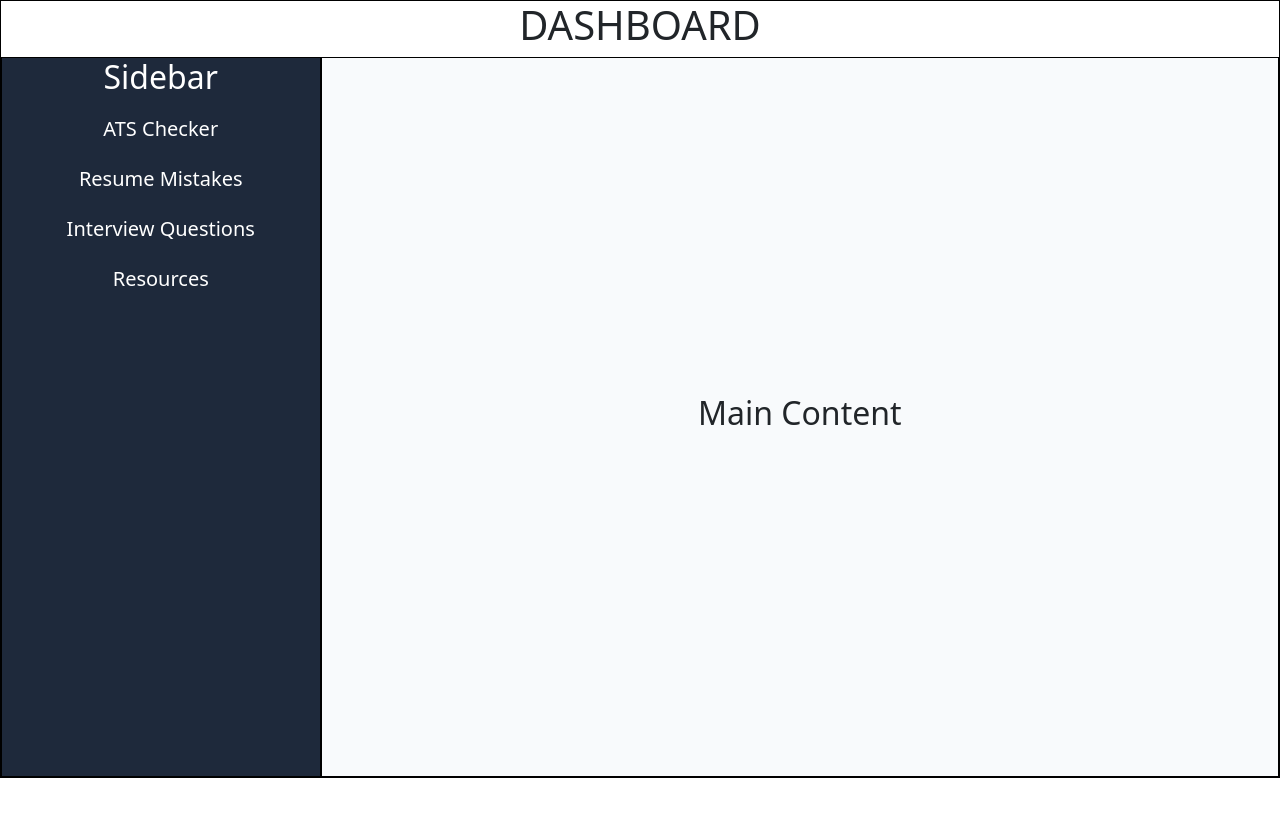
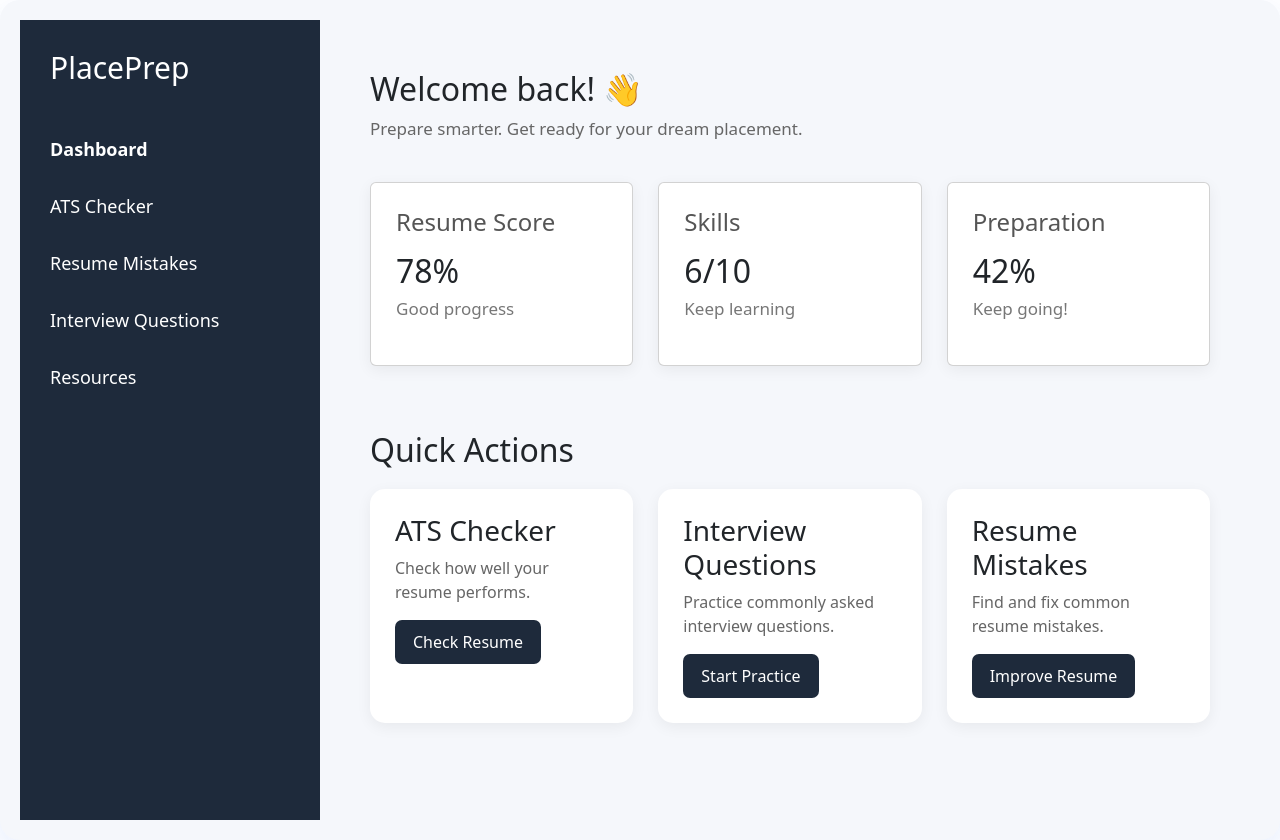
Before and after one commit to Raveena0410/PlacementPro-AI, a React (Vite) app: page /dashboard in a window 1280 px wide. Before the commit the page ends 800 px from the top, so only its background shows below. Built offline with nearby package versions, Linux system fonts and the light colour scheme.

Commit message:
add all this

```diff
--- a/package.json
+++ b/package.json
@@ -10,6 +10,7 @@
     "preview": "vite preview"
   },
   "dependencies": {
+    "axios": "^1.19.0",
     "react": "^19.2.7",
     "react-dom": "^19.2.7",
     "react-router-dom": "^7.18.2"
--- a/src/Components/Dash.css
+++ b/src/Components/Dash.css
@@ -1,59 +1,119 @@
-.dash{
-    width:100%;
-    text-align:center;
-    background-color:#ffffff ;
-    border:1px solid black;
-
-}
-.das{
-    display:flex;
-
-    width:100%;
-    min-height:90vh;
-    background-color:#f8fafc ;
-
-
-
-}
-.das1{
-    display:flex;
-    align-items:center;
-    justify-content: flex-start;
-    width:25%;
-    flex-direction:column;
-    border:1px solid black;
-    background-color: #1e293b ;
-    color:#ffffff ;
-
-
-
-}
-.das2{
-    display:flex;
-    flex-direction:column;
-    justify-content:center;
-    width:75%;
-    align-items:center;
-    border:1px solid black;
-}
-.side{
-    list-style-type:none;
-    display:flex;
-    flex-direction:column;
-    justify-content:center;
-    align-items:center;
-    font-size:20px;
-
-    padding: 0;
-    color: #ffffff ;
-
-}
-.side li {
-    padding: 10px 15px;
-    cursor: pointer;
-    border-radius: 8px;
+* {
+    box-sizing: border-box;
 }
 
-.side li:hover{
-    color: #334155 ;
+.dashboard {
+    min-height: 100vh;
+    display: flex;
+    background: #f5f7fb;
 }
+
+/* SIDEBAR */
+
+.sidebar {
+    width: 300px;
+    min-height: 100vh;
+    background: #1e2a3b;
+    color: white;
+    padding: 30px;
+}
+
+.sidebar h1 {
+    font-size: 30px;
+    margin-bottom: 50px;
+}
+
+.side-menu p {
+    font-size: 18px;
+    margin: 30px 0;
+    cursor: pointer;
+}
+
+.side-menu p:first-child {
+    font-weight: bold;
+}
+
+/* MAIN CONTENT */
+
+.content {
+    flex: 1;
+    padding: 50px;
+}
+
+.welcome h2 {
+    font-size: 32px;
+    margin-bottom: 8px;
+}
+
+.welcome p {
+    color: #666;
+    font-size: 17px;
+}
+
+/* STATS */
+
+.stats {
+    display: grid;
+    grid-template-columns: repeat(3, 1fr);
+    gap: 25px;
+    margin-top: 40px;
+}
+
+.card {
+    background: white;
+    padding: 25px;
+    border-radius: 15px;
+    box-shadow: 0 4px 15px rgba(0, 0, 0, 0.06);
+}
+
+.card h3 {
+    margin: 0;
+    color: #555;
+}
+
+.card h2 {
+    font-size: 32px;
+    margin: 15px 0 5px;
+}
+
+.card p {
+    color: #777;
+}
+
+/* QUICK ACTIONS */
+
+.section-title {
+    margin-top: 50px;
+}
+
+.actions {
+    display: grid;
+    grid-template-columns: repeat(3, 1fr);
+    gap: 25px;
+    margin-top: 20px;
+}
+
+.action-card {
+    background: white;
+    padding: 25px;
+    border-radius: 15px;
+    box-shadow: 0 4px 15px rgba(0, 0, 0, 0.06);
+}
+
+.action-card p {
+    color: #666;
+    line-height: 1.5;
+}
+
+.action-card button {
+    border: none;
+    background: #1e2a3b;
+    color: white;
+    padding: 10px 18px;
+    border-radius: 7px;
+    cursor: pointer;
+}
+
+.action-card button:hover {
+    opacity: 0.9;
+}
--- a/src/Components/Dashboard.jsx
+++ b/src/Components/Dashboard.jsx
@@ -1,32 +1,79 @@
-import React from 'react'
-import "./Dash.css";
+import React from 'react';
+import './Dash.css';
 
 const Dashboard = () => {
     return (
-    <>
-    <div className="dash">
-    <h1>DASHBOARD</h1>
-    <div className="das">
-        <div className="das1">
-            <h2> Sidebar  </h2>
-            <ul className="side">
-              <li> ATS Checker </li>
-              <li>Resume Mistakes</li>
-              <li>Interview Questions</li>
-              <li> Resources </li>
-            </ul>
+        <div className="dashboard">
 
+            <aside className="sidebar">
+                <h1>PlacePrep</h1>
+
+                <div className="side-menu">
+                    <p>Dashboard</p>
+                    <p>ATS Checker</p>
+                    <p>Resume Mistakes</p>
+                    <p>Interview Questions</p>
+                    <p>Resources</p>
                 </div>
-        <div className="das2">
-            <h2> Main Content </h2>
+            </aside>
+
+            <main className="content">
+
+                <div className="welcome">
+                    <h2>Welcome back! 👋</h2>
+                    <p>Prepare smarter. Get ready for your dream placement.</p>
+                </div>
+
+                <div className="stats">
+
+                    <div className="card">
+                        <h3>Resume Score</h3>
+                        <h2>78%</h2>
+                        <p>Good progress</p>
+                    </div>
+
+                    <div className="card">
+                        <h3>Skills</h3>
+                        <h2>6/10</h2>
+                        <p>Keep learning</p>
+                    </div>
+
+                    <div className="card">
+                        <h3>Preparation</h3>
+                        <h2>42%</h2>
+                        <p>Keep going!</p>
+                    </div>
 
                 </div>
 
-    </div>
+                <h2 className="section-title">Quick Actions</h2>
+
+                <div className="actions">
+
+                    <div className="action-card">
+                        <h3>ATS Checker</h3>
+                        <p>Check how well your resume performs.</p>
+                        <button>Check Resume</button>
                     </div>
 
-    </>
-  )
-}
+                    <div className="action-card">
+                        <h3>Interview Questions</h3>
+                        <p>Practice commonly asked interview questions.</p>
+                        <button>Start Practice</button>
+                    </div>
 
-export default Dashboard
+                    <div className="action-card">
+                        <h3>Resume Mistakes</h3>
+                        <p>Find and fix common resume mistakes.</p>
+                        <button>Improve Resume</button>
+                    </div>
+
+                </div>
+
+            </main>
+
+        </div>
+    );
+};
+
+export default Dashboard;
--- a/src/Components/Login.jsx
+++ b/src/Components/Login.jsx
@@ -1,7 +1,24 @@
-import React from "react";
+import React, { useState } from "react";
 import "./Login.css";
+import axios from 'axios';
 
 const Login = () => {
+  const [email, setEmail] = useState("");
+  const [password, setpassword] = useState("");
+  const handleLogin = async (e) => {
+    e.preventDefault();
+  try{
+    const res=await axios.post('http://localhost:5000/api/login',{
+      email,
+      password
+    })
+
+  }
+  catch(err){
+    console.log(err);
+  }
+}
+
   return (
     <div className="login-page">
 
@@ -18,7 +35,7 @@ const Login = () => {
           Login to continue
         </p>
 
-        <form className="login-form">
+        <form className="login-form" onSubmit={handleLogin}>
 
           <div className="login-field">
             <label htmlFor="email">Email</label>
@@ -26,6 +43,7 @@ const Login = () => {
               type="email"
               id="email"
               placeholder="Enter your email"
+              onChange={(e)=>setEmail(e.target.value)}
             />
           </div>
 
@@ -35,6 +53,7 @@ const Login = () => {
               type="password"
               id="password"
               placeholder="Enter your password"
+              onChange={(e)=>setpassword(e.target.value)}
             />
           </div>
 
--- a/src/Components/Signup.jsx
+++ b/src/Components/Signup.jsx
@@ -1,10 +1,13 @@
-import React from 'react'
+import React, { useState } from 'react';
+import axios from 'axios';
 import './Signup.css';
+import { useNavigate } from 'react-router-dom';
 
 const Signup = () => {
     const[email,setemail]=useState();
     const[password,setpassword]=useState();
     const[confirmpassword,setconfirmpassword]=useState();
+    const navigate = useNavigate();
     const handle=async(e)=>{
         e.preventDefault();
         if (confirmpassword!==password){
@@ -13,8 +16,20 @@ const Signup = () => {
 
 
         }
-        const res=await axios.post()
+    try {
+        const response = await axios.post('http://localhost:5000/api/signup', {
+            email,
+            password
+        });
+        navigate('/dashboard');
+
+        console.log(response.data);
+        alert("Signup successful!");
+    } catch (error) {
+        console.log(error);
+        alert("Signup failed");
     }
+};
   return (
     <>
     <div className="main">
@@ -24,22 +39,19 @@ const Signup = () => {
         </h2>
         <p>Sign up to get started</p>
 
-        <form>
-            <div className="sign">
-            <label htmlFor="name">Name</label>
-            <input type="text" id="name" placeholder='Enter your name' />
-            </div>
+        <form onSubmit={handle}>
+
             <div className="sign">
             <label htmlFor="email">Email</label>
-            <input type="email" id="email" placeholder='Enter your email' />
+            <input type="email" id="email" onChange={(e) => setemail(e.target.value)} placeholder='Enter your email' />
             </div>
             <div className="sign">
             <label htmlFor="password">Password</label>
-            <input type="password" id="password" placeholder='Enter your password' />
+            <input type="password" id="password" placeholder='Enter your password' onChange={(e) =>setpassword(e.target.value)} />
             </div>
             <div className="sign">
                 <label htmlFor="confirm-password">Confirm Password</label>
-                <input type="password" id="confirm-password" placeholder='Confirm your password' />
+                <input type="password" id="confirm-password" placeholder='Confirm your password' onChange={(e)=>setconfirmpassword(e.target.value)} />
             </div>
             <button className="b"type="submit">Sign Up</button>
             <p> Already have an account? Login</p>
```
Also changed, not shown: 2 other files (tests, documents, lock files or other folders). Lines whose indentation alone changed are shown as unchanged.
